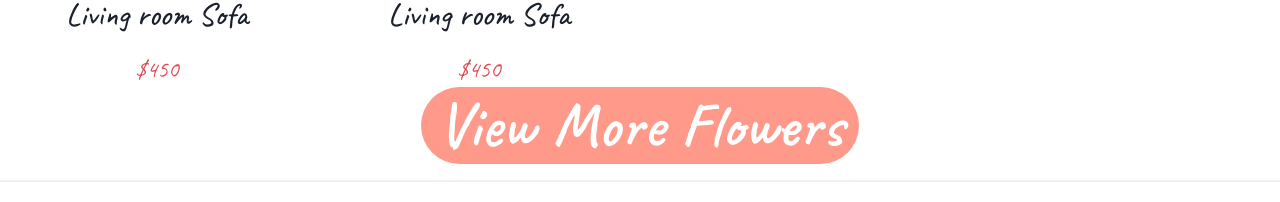
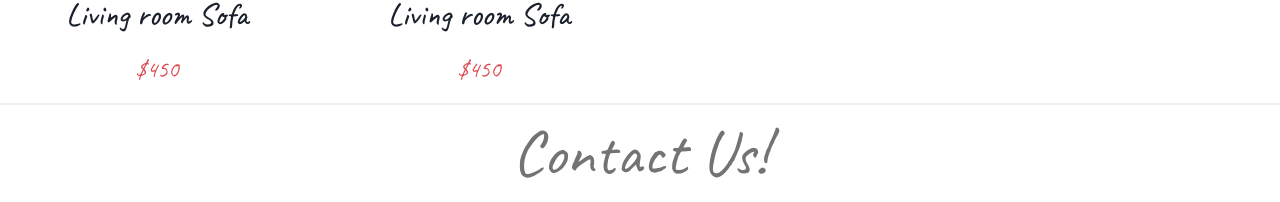
Before and after one commit to BryceStampfl/penrynflowerfarm.com, a Next.js app: page /flowers/page in a window 1280 px wide. Shown: the part 1747-1949 px from the top of the page. Built offline with nearby package versions, Linux system fonts and the light colour scheme.

Commit message:
updated package lock

```diff
--- a/src/components/ProductPage/index.tsx
+++ b/src/components/ProductPage/index.tsx
@@ -1,6 +1,6 @@
 import React from 'react';
 
-import { Box, SimpleGrid, Text, Button, Center, Divider } from '@chakra-ui/react'
+import { Box, SimpleGrid, Text, Center, Divider } from '@chakra-ui/react'
 import { ProductCard } from '../Card';
 
 
@@ -21,12 +21,6 @@ const ProductPage = () => {
                         <ProductCard />
                     </SimpleGrid >
                 </Center>
-                <Button
-                    borderRadius={50}
-                    width='auto'
-                    height='auto'
-                    fontSize={'4rem'}
-                    color='white' backgroundColor='#ff9a8a'>View More Flowers</Button>
 
             </Box >
             <Divider />
```
Also changed, not shown: 2 other files (tests, documents, lock files or other folders).
